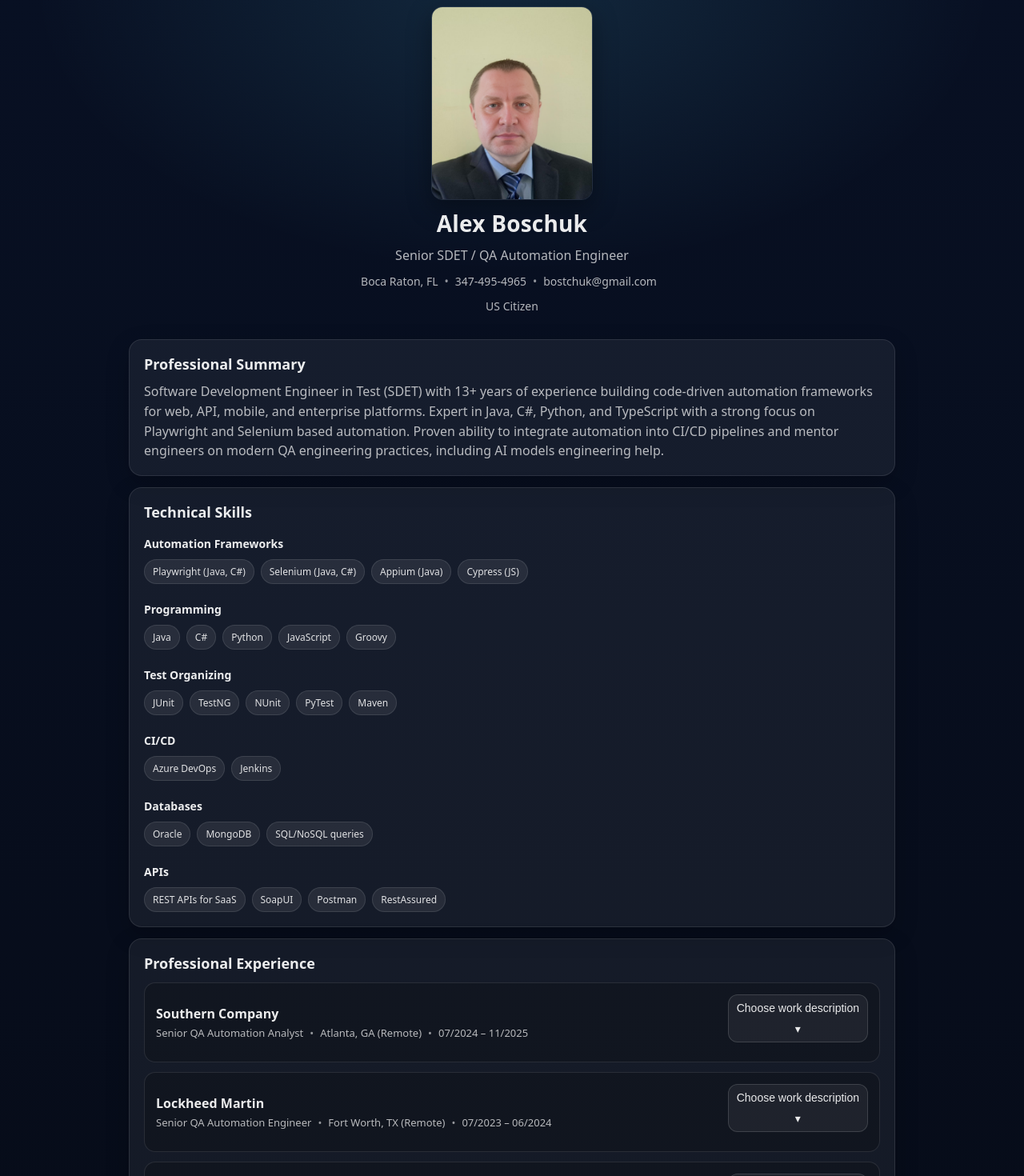
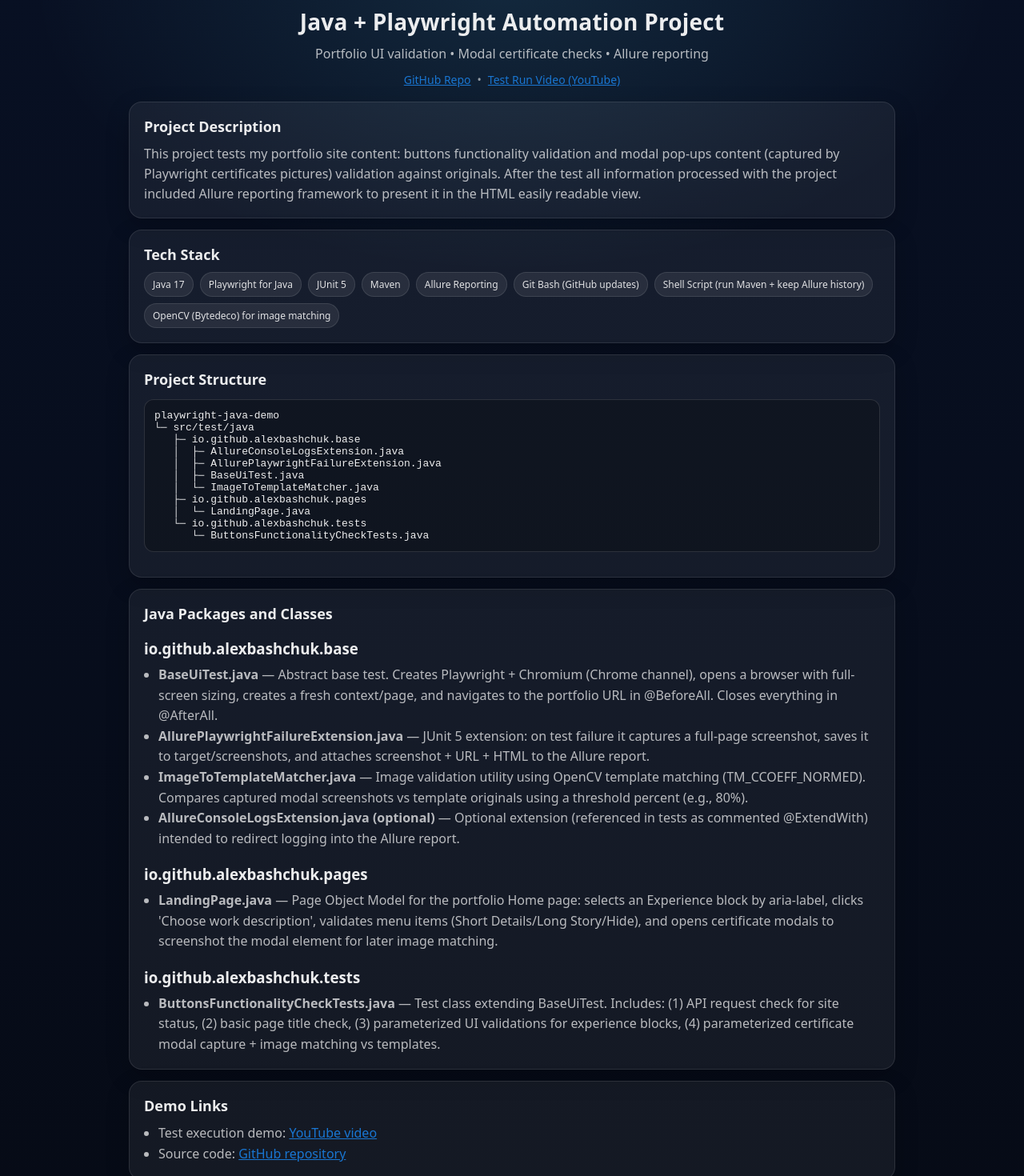
Before and after one commit to alexbashchuk/alexbashchuk.github.io, a React (Vite) app: page /#/java-playwright in a window 1280 px wide. Before the commit this address led to /#/. Shown: the part 20-1490 px from the top of the page at 80% size. Built offline with nearby package versions, Linux system fonts and the light colour scheme.

Commit message:
Publish Porfolio Project Java and Playwright

```diff
--- a/src/App.jsx
+++ b/src/App.jsx
@@ -1,10 +1,15 @@
 import { Routes, Route, Navigate } from "react-router-dom";
 import Home from "./pages/Home.jsx";
+import JavaPlaywright from "./pages/JavaPlaywright.jsx";
 
 export default function App() {
   return (
     <Routes>
       <Route path="/" element={<Home />} />
+
+      {/* Presentation page */}
+      <Route path="/java-playwright" element={<JavaPlaywright />} />
+
       {/* fallback so blank pages don’t happen */}
       <Route path="*" element={<Navigate to="/" replace />} />
     </Routes>
--- /dev/null
+++ b/src/pages/JavaPlaywright.jsx
@@ -0,0 +1,192 @@
+import "./Home.css";
+
+export default function JavaPlaywright() {
+  const githubUrl = "https://github.com/alexbashchuk/playwright-java-demo";
+  const youtubeUrl = "https://youtu.be/7d74GlFB3Lg";
+
+  const techStack = [
+    "Java 17",
+    "Playwright for Java",
+    "JUnit 5",
+    "Maven",
+    "Allure Reporting",
+    "Git Bash (GitHub updates)",
+    "Shell Script (run Maven + keep Allure history)",
+    "OpenCV (Bytedeco) for image matching",
+  ];
+
+  const packages = [
+    {
+      name: "io.github.alexbashchuk.base",
+      items: [
+        {
+          name: "BaseUiTest.java",
+          purpose:
+            "Abstract base test. Creates Playwright + Chromium (Chrome channel), opens a browser with full-screen sizing, creates a fresh context/page, and navigates to the portfolio URL in @BeforeAll. Closes everything in @AfterAll.",
+        },
+        {
+          name: "AllurePlaywrightFailureExtension.java",
+          purpose:
+            "JUnit 5 extension: on test failure it captures a full-page screenshot, saves it to target/screenshots, and attaches screenshot + URL + HTML to the Allure report.",
+        },
+        {
+          name: "ImageToTemplateMatcher.java",
+          purpose:
+            "Image validation utility using OpenCV template matching (TM_CCOEFF_NORMED). Compares captured modal screenshots vs template originals using a threshold percent (e.g., 80%).",
+        },
+        {
+          name: "AllureConsoleLogsExtension.java (optional)",
+          purpose:
+            "Optional extension (referenced in tests as commented @ExtendWith) intended to redirect logging into the Allure report.",
+        },
+      ],
+    },
+    {
+      name: "io.github.alexbashchuk.pages",
+      items: [
+        {
+          name: "LandingPage.java",
+          purpose:
+            "Page Object Model for the portfolio Home page: selects an Experience block by aria-label, clicks 'Choose work description', validates menu items (Short Details/Long Story/Hide), and opens certificate modals to screenshot the modal element for later image matching.",
+        },
+      ],
+    },
+    {
+      name: "io.github.alexbashchuk.tests",
+      items: [
+        {
+          name: "ButtonsFunctionalityCheckTests.java",
+          purpose:
+            "Test class extending BaseUiTest. Includes: (1) API request check for site status, (2) basic page title check, (3) parameterized UI validations for experience blocks, (4) parameterized certificate modal capture + image matching vs templates.",
+        },
+      ],
+    },
+  ];
+
+  const projectTree = `playwright-java-demo
+└─ src/test/java
+   ├─ io.github.alexbashchuk.base
+   │  ├─ AllureConsoleLogsExtension.java
+   │  ├─ AllurePlaywrightFailureExtension.java
+   │  ├─ BaseUiTest.java
+   │  └─ ImageToTemplateMatcher.java
+   ├─ io.github.alexbashchuk.pages
+   │  └─ LandingPage.java
+   └─ io.github.alexbashchuk.tests
+      └─ ButtonsFunctionalityCheckTests.java`;
+
+  return (
+    <main className="home">
+      <section className="hero" aria-label="Java Playwright Project">
+        <h1 className="name">Java + Playwright Automation Project</h1>
+        <p className="title">
+          Portfolio UI validation • Modal certificate checks • Allure reporting
+        </p>
+
+        <div className="contactRow" aria-label="Project links">
+          <a className="certLink" href={githubUrl} target="_blank" rel="noreferrer">
+            GitHub Repo
+          </a>
+          <span className="contactDot" aria-hidden="true">
+            •
+          </span>
+          <a className="certLink" href={youtubeUrl} target="_blank" rel="noreferrer">
+            Test Run Video (YouTube)
+          </a>
+        </div>
+      </section>
+
+      <section className="card" aria-label="Project Description">
+        <h2>Project Description</h2>
+        <p>
+          This project tests my portfolio site content: buttons functionality validation and
+          modal pop-ups content (captured by Playwright certificates pictures) validation against
+          originals. After the test all information processed with the project included Allure
+          reporting framework to present it in the HTML easily readable view.
+        </p>
+      </section>
+
+      <section className="card" aria-label="Tech Stack">
+        <h2>Tech Stack</h2>
+        <div className="chips" aria-label="Tech stack chips">
+          {techStack.map((it) => (
+            <span className="chip" key={it}>
+              {it}
+            </span>
+          ))}
+        </div>
+      </section>
+
+      <section className="card" aria-label="Project Structure">
+        <h2>Project Structure</h2>
+        <pre
+          style={{
+            overflowX: "auto",
+            padding: "12px",
+            borderRadius: "12px",
+            border: "1px solid rgba(255,255,255,0.12)",
+            background: "rgba(0,0,0,0.25)",
+          }}
+        >
+{projectTree}
+        </pre>
+      </section>
+
+      <section className="card" aria-label="Java Packages and Classes">
+        <h2>Java Packages and Classes</h2>
+
+        {packages.map((pkg) => (
+          <div key={pkg.name} style={{ marginTop: 14 }}>
+            <h3 style={{ marginBottom: 8 }}>{pkg.name}</h3>
+            <ul className="bullets">
+              {pkg.items.map((c) => (
+                <li key={c.name}>
+                  <strong>{c.name}</strong> — {c.purpose}
+                </li>
+              ))}
+            </ul>
+          </div>
+        ))}
+      </section>
+
+      <section className="card" aria-label="Demo Links">
+        <h2>Demo Links</h2>
+        <ul className="bullets">
+          <li>
+            Test execution demo:{" "}
+            <a className="certLink" href={youtubeUrl} target="_blank" rel="noreferrer">
+              YouTube video
+            </a>
+          </li>
+          <li>
+            Source code:{" "}
+            <a className="certLink" href={githubUrl} target="_blank" rel="noreferrer">
+              GitHub repository
+            </a>
+          </li>
+        </ul>
+      </section>
+
+      <section className="card" aria-label="Notes">
+        <h2>Notes</h2>
+        <ul className="bullets">
+          <li>
+            Failure screenshots are saved to <code>target/screenshots</code> and also attached to
+            the Allure report automatically (JUnit 5 extension).
+          </li>
+          <li>
+            Certificate validation is done by capturing the certificate modal screenshot and comparing
+            it to an original template image using OpenCV template matching.
+          </li>
+          <li>
+            In the current test implementation, template/capture paths are local absolute paths.
+          </li>
+        </ul>
+      </section>
+
+      <footer className="footer">
+        <span>© {new Date().getFullYear()} Alex Bachuk</span>
+      </footer>
+    </main>
+  );
+}
```
Also changed, not shown: src/pages/Projects.jsx (deleted, +0 -8 lines).
